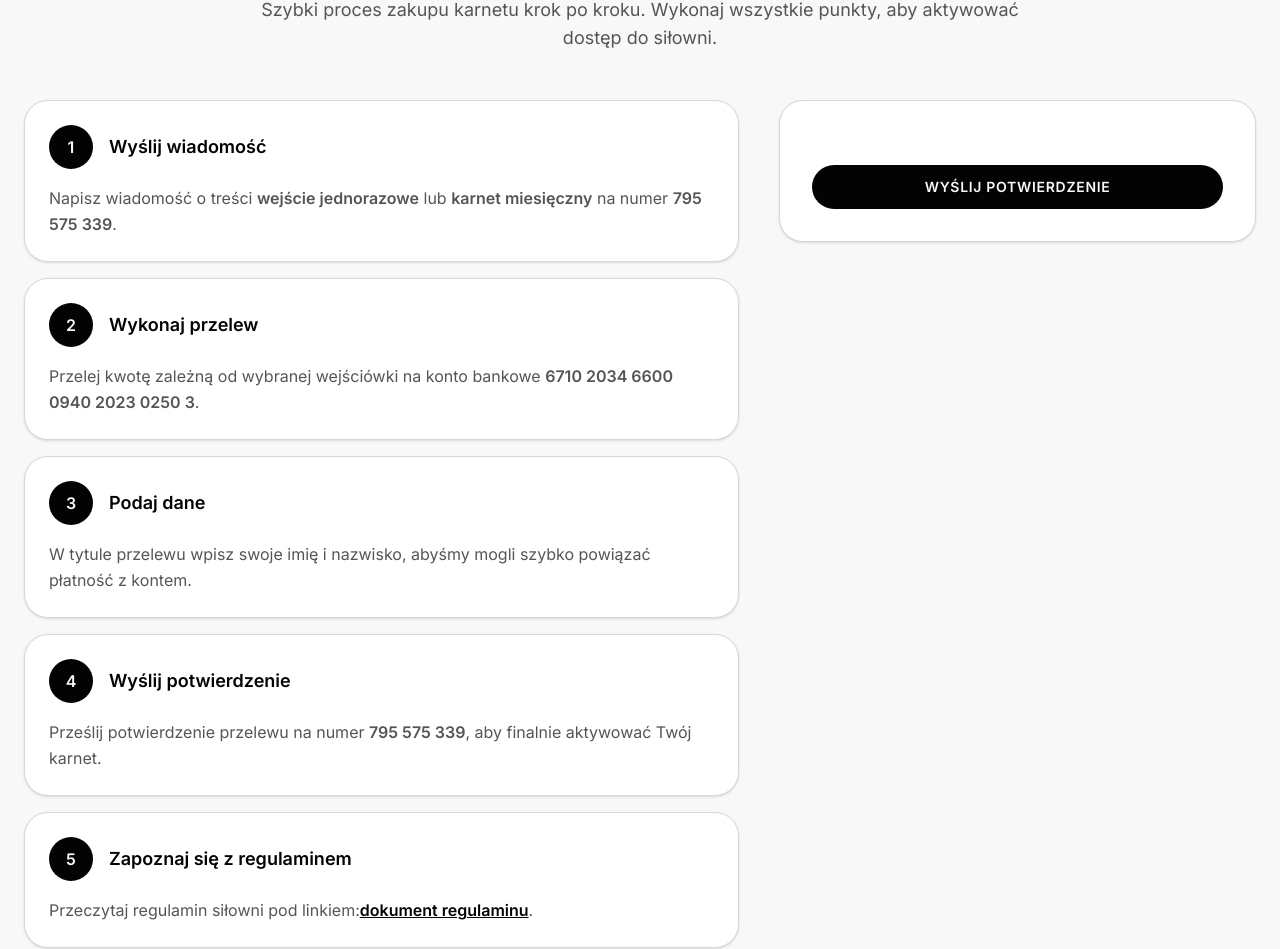
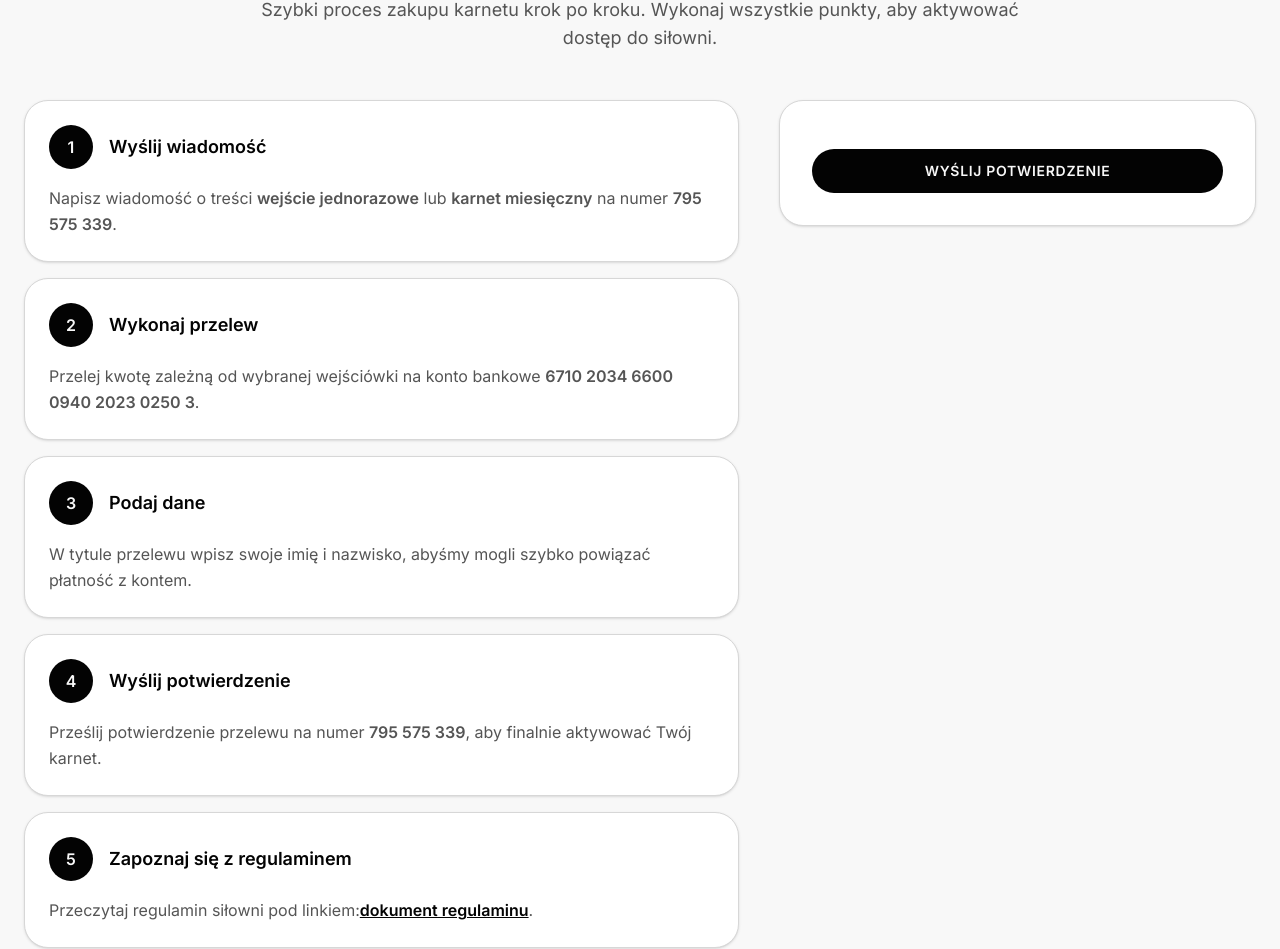
Before and after one commit to frodoprgmz/PowerHub-website, a Next.js app: page / in a window 1280 px wide. Shown: the part 4050-4999 px from the top of the page. Built offline with nearby package versions, Linux system fonts and the light colour scheme.

Commit message:
Adjust button margin in membership purchase section

```diff
--- a/components/membership-purchase-section.tsx
+++ b/components/membership-purchase-section.tsx
@@ -116,7 +116,7 @@ export function MembershipPurchaseSection() {
 
             <a
               href="tel:+48795575339"
-              className="mt-8 inline-flex w-full justify-center rounded-full bg-foreground px-7 py-3 text-sm font-semibold uppercase tracking-wider text-background transition-all duration-300 hover:shadow-lg hover:shadow-foreground/20"
+              className="mt-4 inline-flex w-full justify-center rounded-full bg-foreground px-7 py-3 text-sm font-semibold uppercase tracking-wider text-background transition-all duration-300 hover:shadow-lg hover:shadow-foreground/20"
             >
               Wyślij potwierdzenie
             </a>
```
